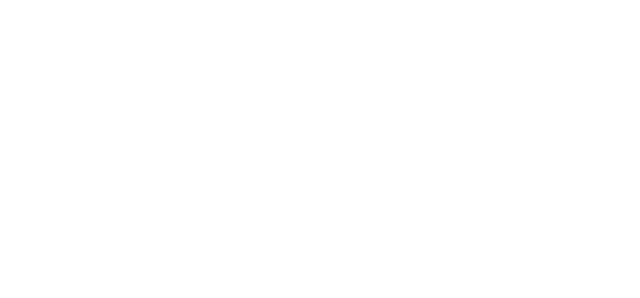
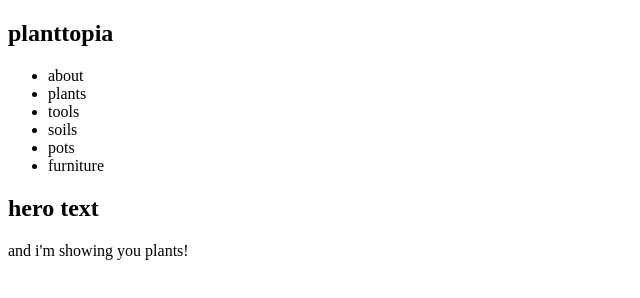
Before and after one commit to louiemc/planttopia, a plain HTML site: page index.html in a window 1280 px wide. Shown: the whole page, without its empty margins (0-640 px from the left). Drawn offline with Linux system fonts and the light colour scheme.

Commit message:
nav outline and hero section added --barebones

```diff
--- a/index.html
+++ b/index.html
@@ -10,6 +10,29 @@
     <title>planttopia</title>
   </head>
   <body>
+    <div class="container">
+      <nav>
+        <h1>planttopia</h1>
+      </nav>
+      <div class="inner-container">
+        <ul>
+          <li><a>about</a></li>
+          <li><a>plants</a></li>
+          <li><a>tools</a></li>
+          <li><a>soils</a></li>
+          <li><a>pots</a></li>
+          <li><a>furniture</a></li>
+        </ul>
+      </div>
+    </div>
+    <section class="container">
+      <div class="hero-image">
+        <div class="hero-text">
+          <h1>hero text</h1>
+          <p>and i'm showing you plants!</p>
+        </div>
+      </div>
+    </section>
     <!-- JS -->
     <script src="./app/js/main.js"></script>
   </body>
```
